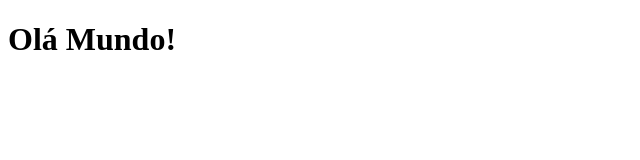
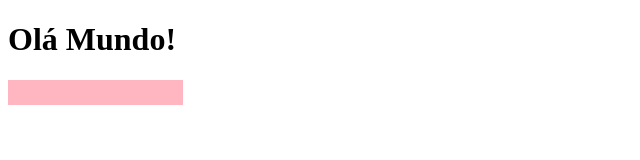
Before and after one commit to ufjf-dcc202/ufjf-dcc202-2025-1-a-atv05-gmsmateus, a plain HTML site: page index.html in a window 1280 px wide. Shown: the whole page, without its empty margins (0-640 px from the left). Drawn offline with Linux system fonts and the light colour scheme.

Commit message:
adiciona tabuleiro

```diff
--- a/index.html
+++ b/index.html
@@ -4,12 +4,18 @@
     <meta charset="UTF-8">
     <meta name="viewport" content="width=device-width, initial-scale=1.0">
     <title>DCC202 Semana 14</title>
+    <script defer src="./main.js" type="module"></script>
+    <style>
+        .tabuleiro{
+            background: lightpink;
+            display: grid;
+            grid-template-columns: repeat(7, 1fr);
+            width: calc(7 * 25px);
+            min-height: 25px;
+        }
+    </style>
 </head>
 <body>
     <h1>DCC 202 - Semana 14</h1>
-    <script>
-        const eh1=document.querySelector("h1");
-        eh1.textContent="Olá Mundo!";
-    </script>
 </body>
 </html>
--- /dev/null
+++ b/main.js
@@ -0,0 +1,11 @@
+ const eh1=document.querySelector("h1");
+    eh1.textContent="Olá Mundo!";
+
+const eTabuleiro= criaTabuleiro();
+document.body.append(eTabuleiro);
+
+function criaTabuleiro(){
+    const eTabuleiro = document.createElement("div");
+    eTabuleiro.classList.add("tabuleiro");
+    return eTabuleiro;
+}
```
